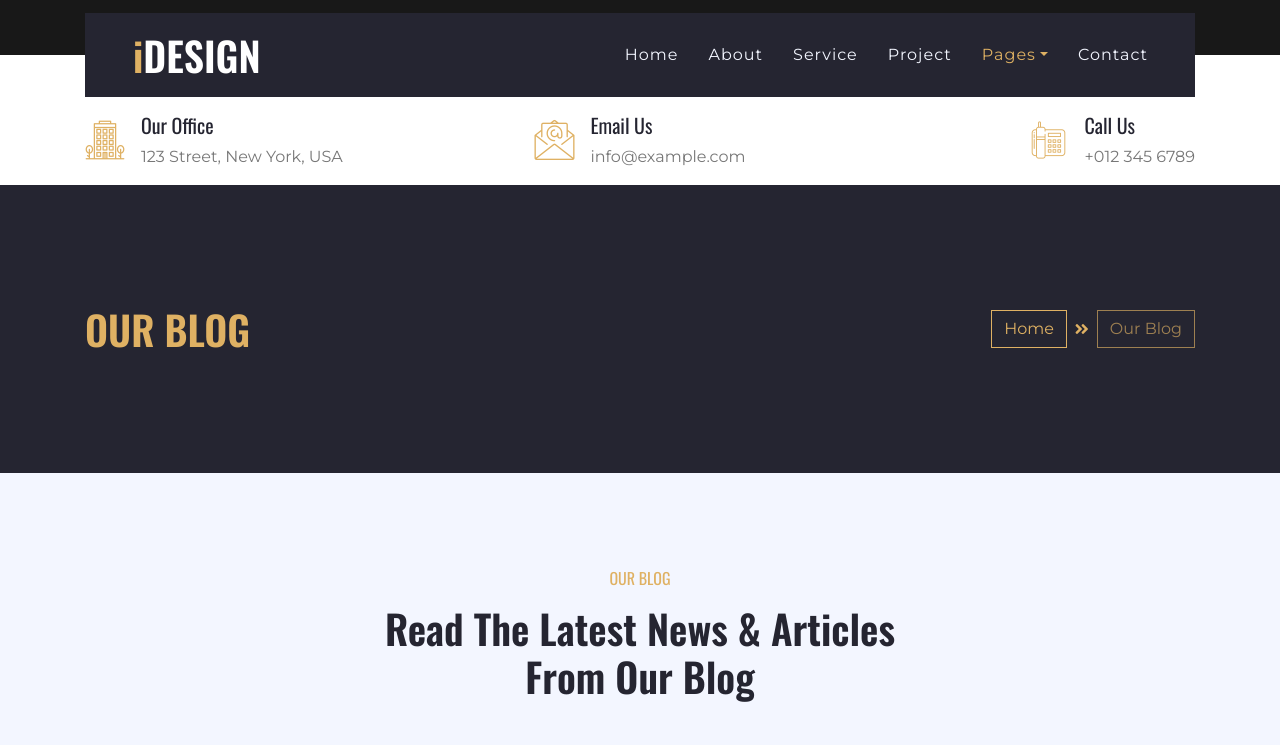
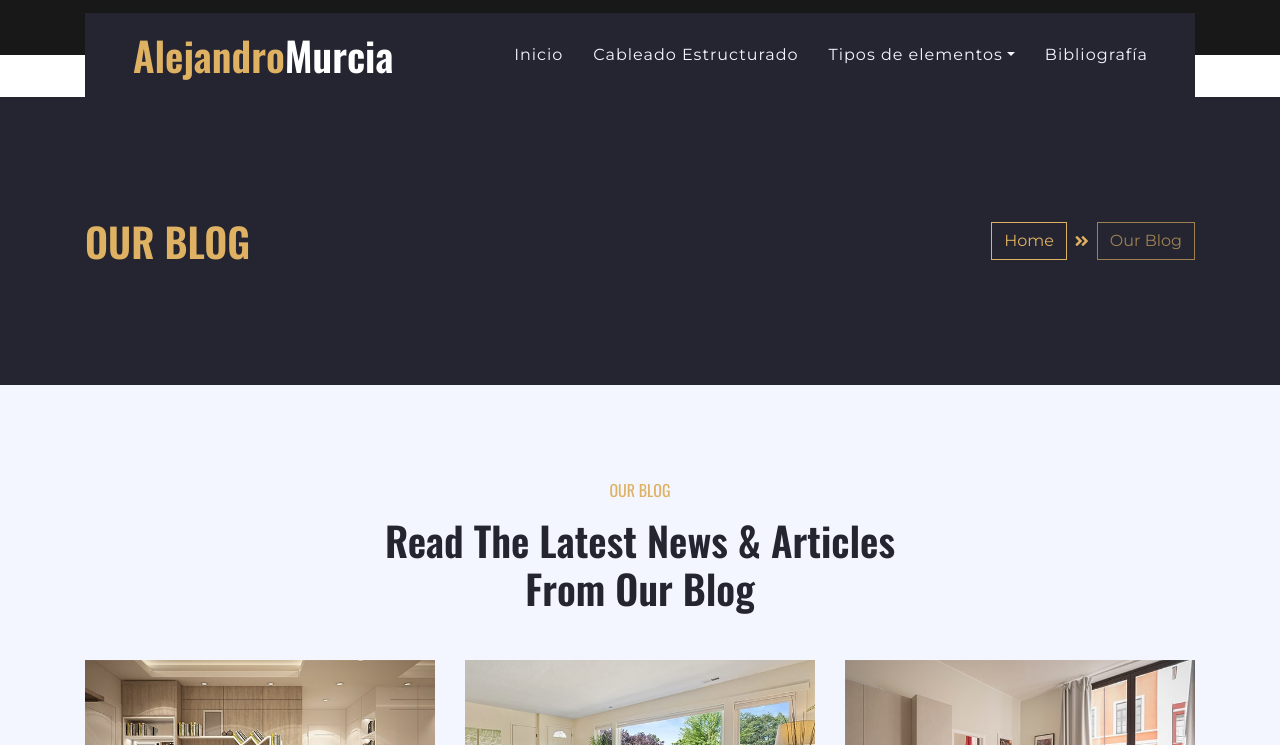
Before and after one commit to AlexGameDev07/Alejandro-Murcia-Perfil-1-redes, a plain HTML site: page ElementosPasivos.html in a window 1280 px wide. Shown: the part 43-788 px from the top of the page. Drawn offline with nearby package versions, Linux system fonts and the light colour scheme.

Commit message:
modificaciones

```diff
--- a/ElementosPasivos.html
+++ b/ElementosPasivos.html
@@ -72,68 +72,29 @@
         <div class="container position-relative" style="z-index: 9;">
             <nav class="navbar navbar-expand-lg bg-secondary navbar-dark py-3 py-lg-0 pl-3 pl-lg-5">
                 <a href="" class="navbar-brand">
-                    <h1 class="m-0 display-5 text-white"><span class="text-primary">i</span>DESIGN</h1>
+                    <h1 class="m-0 display-5 text-white"><span class="text-primary">Alejandro</span>Murcia</h1>
                 </a>
                 <button type="button" class="navbar-toggler" data-toggle="collapse" data-target="#navbarCollapse">
                     <span class="navbar-toggler-icon"></span>
                 </button>
                 <div class="collapse navbar-collapse justify-content-between px-3" id="navbarCollapse">
                     <div class="navbar-nav ml-auto py-0">
-                        <a href="index.html" class="nav-item nav-link">Home</a>
-                        <a href="about.html" class="nav-item nav-link">About</a>
-                        <a href="service.html" class="nav-item nav-link">Service</a>
-                        <a href="project.html" class="nav-item nav-link">Project</a>
+                        <a href="index.html" class="nav-item nav-link">Inicio</a>
+                        <a href="CableadoEstructurado.html" class="nav-item nav-link">Cableado Estructurado</a>
                         <div class="nav-item dropdown">
-                            <a href="#" class="nav-link dropdown-toggle active" data-toggle="dropdown">Pages</a>
+                            <a href="#" class="nav-link dropdown-toggle" data-toggle="dropdown">Tipos de elementos</a>
                             <div class="dropdown-menu rounded-0 m-0">
-                                <a href="blog.html" class="dropdown-item">Blog Grid</a>
-                                <a href="single.html" class="dropdown-item">Blog Detail</a>
+                                <a href="ElementosActivos.html" class="dropdown-item">Elementos Activos</a>
+                                <a href="ElementosPasivos.html" class="dropdown-item active">Elementos Pasivos</a>
                             </div>
                         </div>
-                        <a href="contact.html" class="nav-item nav-link">Contact</a>
+                        <a href="Bibliografía.html" class="nav-item nav-link">Bibliografía</a>
                     </div>
                 </div>
             </nav>
         </div>
     </div>
     <!-- Navbar End -->
-
-
-    <!-- Under Nav Start -->
-    <div class="container-fluid bg-white py-3">
-        <div class="container">
-            <div class="row">
-                <div class="col-lg-4 text-left mb-3 mb-lg-0">
-                    <div class="d-inline-flex text-left">
-                        <h1 class="flaticon-office font-weight-normal text-primary m-0 mr-3"></h1>
-                        <div class="d-flex flex-column">
-                            <h5>Our Office</h5>
-                            <p class="m-0">123 Street, New York, USA</p>
-                        </div>
-                    </div>
-                </div>
-                <div class="col-lg-4 text-left text-lg-center mb-3 mb-lg-0">
-                    <div class="d-inline-flex text-left">
-                        <h1 class="flaticon-email font-weight-normal text-primary m-0 mr-3"></h1>
-                        <div class="d-flex flex-column">
-                            <h5>Email Us</h5>
-                            <p class="m-0">info@example.com</p>
-                        </div>
-                    </div>
-                </div>
-                <div class="col-lg-4 text-left text-lg-right mb-3 mb-lg-0">
-                    <div class="d-inline-flex text-left">
-                        <h1 class="flaticon-telephone font-weight-normal text-primary m-0 mr-3"></h1>
-                        <div class="d-flex flex-column">
-                            <h5>Call Us</h5>
-                            <p class="m-0">+012 345 6789</p>
-                        </div>
-                    </div>
-                </div>
-            </div>
-        </div>
-    </div>
-    <!-- Under Nav End -->
 
 
     <!-- Page Header Start -->
```
Also changed, not shown: Bibliografía.html (renamed from about.html, +7 -9 lines), CableadoEstructurado.html (+7 -9 lines), ElementosActivos.html (+7 -9 lines), Index.html (+2 -4 lines).
